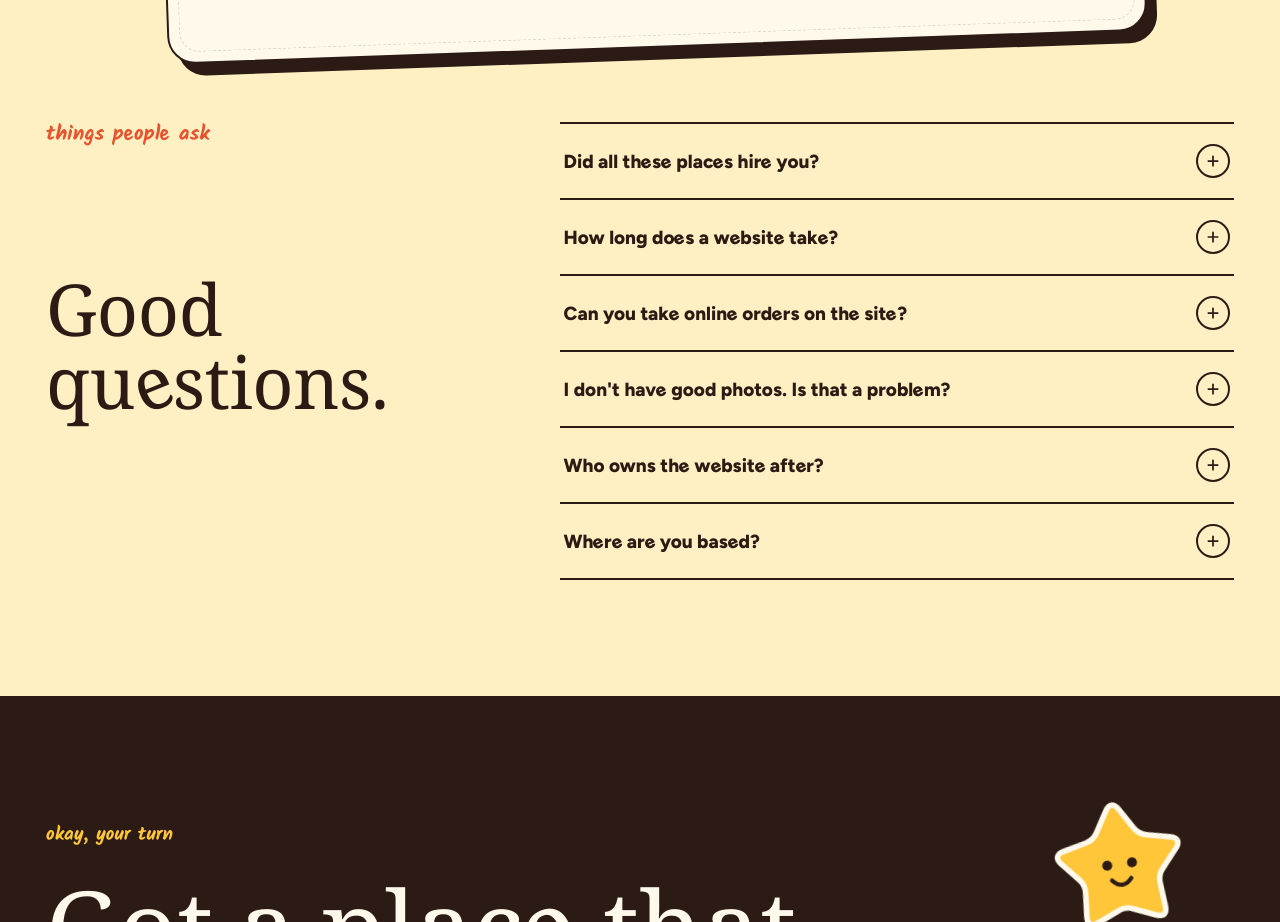
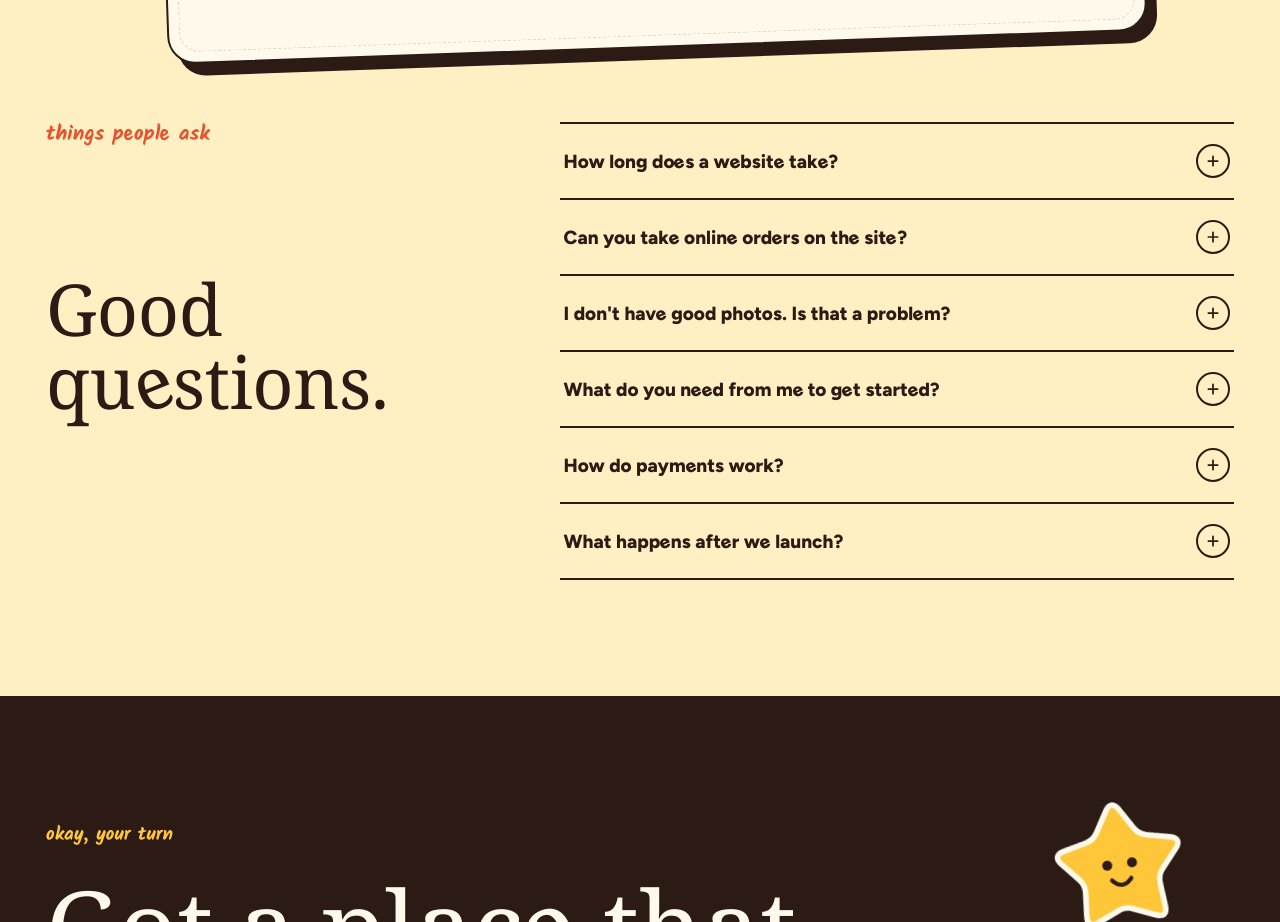
Before and after one commit to KumawatMitanshu/Meebo, a plain HTML site: page Meebo-Studio-Website/site/index.html in a window 1280 px wide. Shown: the part 8654-9576 px from the top of the page. Drawn offline with nearby package versions, Linux system fonts and the light colour scheme; animation ran at ten frames a second; a web font is replaced by a local one.

Commit message:
Updated FAQs right path index html

```diff
--- a/Meebo-Studio-Website/site/index.html
+++ b/Meebo-Studio-Website/site/index.html
@@ -622,12 +622,12 @@ dialog.lb::backdrop{background:rgba(43,27,20,.55)}
   <div class="wrap">
     <div class="shead"><p class="hand">things people ask</p><h2>Good questions.</h2></div>
     <div>
-      <details class="qa"><summary><span class="qt">Did all these places hire you?</span><span class="pm"><svg width="14" height="14" viewBox="0 0 24 24"><path d="M12 4v16M4 12h16" stroke="currentColor" stroke-width="3" stroke-linecap="round"/></svg></span></summary><p>Not all of them. Most started as concepts: we pick places we love, build the site from their own photos, menu and colours, and show it to them. It's the most honest portfolio we can think of, and it's how we'd start with you too.</p></details>
       <details class="qa"><summary><span class="qt">How long does a website take?</span><span class="pm"><svg width="14" height="14" viewBox="0 0 24 24"><path d="M12 4v16M4 12h16" stroke="currentColor" stroke-width="3" stroke-linecap="round"/></svg></span></summary><p>A one-page site usually takes one to two weeks once we have your photos and menu. Bigger sites take longer, and we'll tell you the date in the quote.</p></details>
       <details class="qa"><summary><span class="qt">Can you take online orders on the site?</span><span class="pm"><svg width="14" height="14" viewBox="0 0 24 24"><path d="M12 4v16M4 12h16" stroke="currentColor" stroke-width="3" stroke-linecap="round"/></svg></span></summary><p>We don't build shops or checkouts. We link straight to Zomato, Swiggy, Deliveroo, GrabFood or whatever you already use, so the site stays fast and simple to run.</p></details>
       <details class="qa"><summary><span class="qt">I don't have good photos. Is that a problem?</span><span class="pm"><svg width="14" height="14" viewBox="0 0 24 24"><path d="M12 4v16M4 12h16" stroke="currentColor" stroke-width="3" stroke-linecap="round"/></svg></span></summary><p>Usually not. Your Instagram is often enough to start. If the photos really can't carry it, we'll tell you plainly and plan around it.</p></details>
-      <details class="qa"><summary><span class="qt">Who owns the website after?</span><span class="pm"><svg width="14" height="14" viewBox="0 0 24 24"><path d="M12 4v16M4 12h16" stroke="currentColor" stroke-width="3" stroke-linecap="round"/></svg></span></summary><p>You do, once it's paid for. We hand over every file and help you put it on your own domain.</p></details>
-      <details class="qa"><summary><span class="qt">Where are you based?</span><span class="pm"><svg width="14" height="14" viewBox="0 0 24 24"><path d="M12 4v16M4 12h16" stroke="currentColor" stroke-width="3" stroke-linecap="round"/></svg></span></summary><p>Wherever you are. We work remotely over WhatsApp and video calls, and we've built for places in the UK, the UAE, Australia, Malaysia and India. Time zones haven't been a problem yet.</p></details>
+      <details class="qa"><summary><span class="qt">What do you need from me to get started?</span><span class="pm"><svg width="14" height="14" viewBox="0 0 24 24"><path d="M12 4v16M4 12h16" stroke="currentColor" stroke-width="3" stroke-linecap="round"/></svg></span></summary><p>Your logo, your menu, a handful of photos (your Instagram is often enough) and your opening hours. We take it from there and come back with a first draft.</p></details>
+      <details class="qa"><summary><span class="qt">How do payments work?</span><span class="pm"><svg width="14" height="14" viewBox="0 0 24 24"><path d="M12 4v16M4 12h16" stroke="currentColor" stroke-width="3" stroke-linecap="round"/></svg></span></summary><p>Half to start and half when the work is approved and ready to go live. Every project gets a fixed quote first, so the number never moves.</p></details>
+      <details class="qa"><summary><span class="qt">What happens after we launch?</span><span class="pm"><svg width="14" height="14" viewBox="0 0 24 24"><path d="M12 4v16M4 12h16" stroke="currentColor" stroke-width="3" stroke-linecap="round"/></svg></span></summary><p>We're still a WhatsApp away. Small fixes right after launch are on us, and later updates like a new menu or seasonal prices are quick and quoted upfront.</p></details>
     </div>
   </div>
 </section>
```
